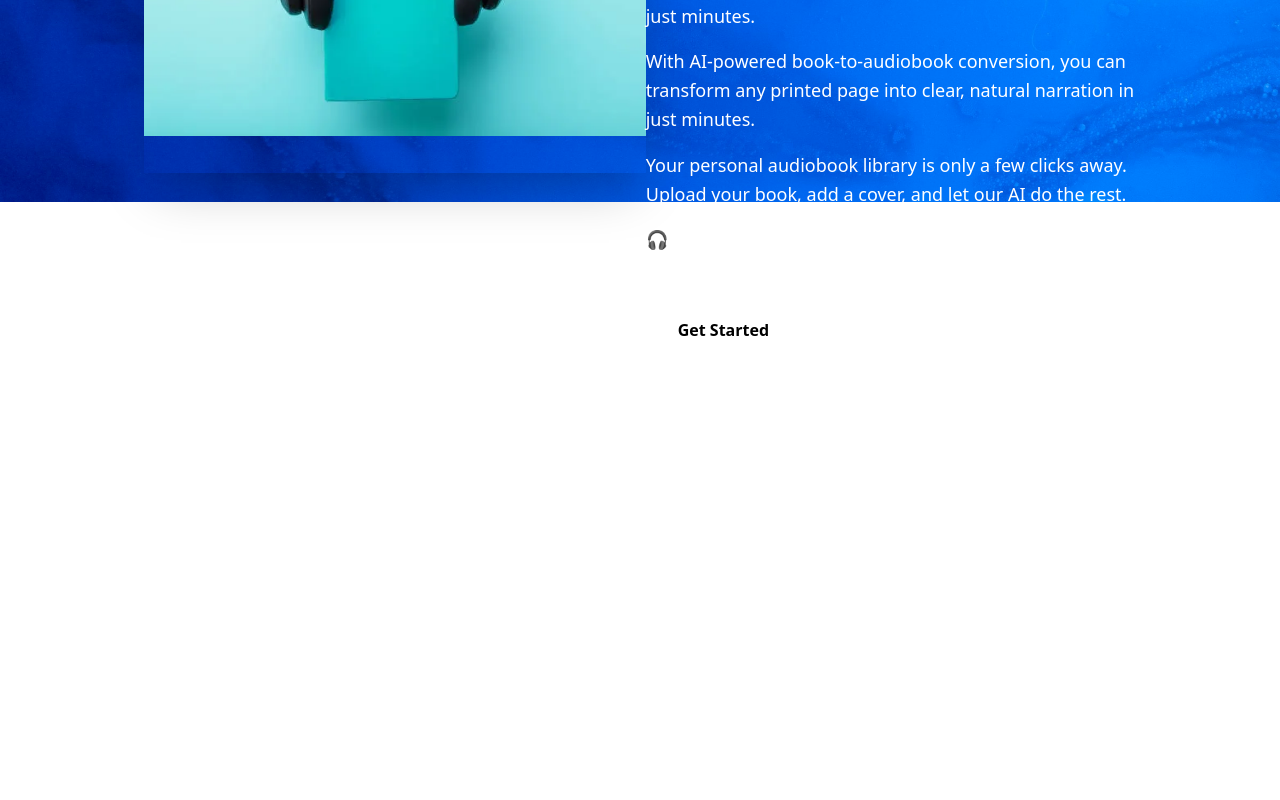
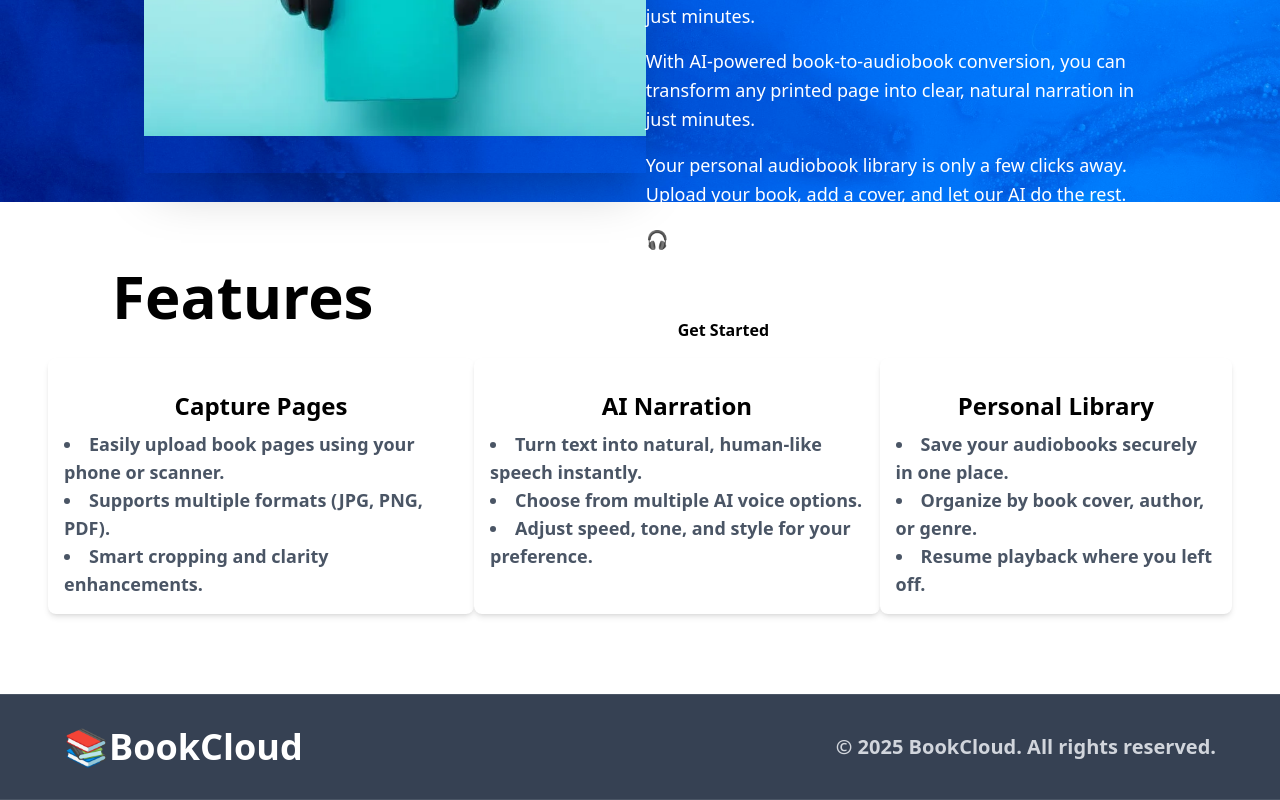
Before and after one commit to RushikeshPatil1502/BookCloud, a React (Vite) app: page / in a window 1280 px wide. Shown: the part 598-1398 px from the top of the page. Before the commit the page ends 948 px from the top, so only its background shows below. Built offline with nearby package versions, Linux system fonts and the light colour scheme.

Commit message:
Added Footer and Features section

```diff
--- /dev/null
+++ b/src/components/FeatureCards.jsx
@@ -0,0 +1,19 @@
+import React from 'react'
+
+function FeatureCards({title , icon , description}) {
+  return (
+    <div className='flex flex-col items-center hover:shadow-lg cursor-pointer bg-white p-4 rounded-lg shadow-md'>
+         <div className='text-3xl font-bold mb-4'>{icon}</div>
+         <h3 className='text-2xl font-bold mb-2'>{title}</h3>
+         <p className='text-lg font-semibold'>{
+            description.map((point , i) =>
+            <li className='text-gray-600' key={i}>
+               {point}
+            </li>
+            )
+            }</p>
+    </div>
+  )
+}
+
+export default FeatureCards
--- /dev/null
+++ b/src/components/Features.jsx
@@ -0,0 +1,52 @@
+import React from 'react'
+import FeatureCards from './FeatureCards'
+
+function Features() {
+     const features = [
+    {
+      title: "Capture Pages",
+      icon: "📷",
+      description: [
+        "Easily upload book pages using your phone or scanner.",
+        "Supports multiple formats (JPG, PNG, PDF).",
+        "Smart cropping and clarity enhancements."
+      ],
+    },
+    {
+      title: "AI Narration",
+      icon: "🤖",
+      description: [
+        "Turn text into natural, human-like speech instantly.",
+        "Choose from multiple AI voice options.",
+        "Adjust speed, tone, and style for your preference."
+      ],
+    },
+    {
+      title: "Personal Library",
+      icon: "🎧",
+      description: [
+        "Save your audiobooks securely in one place.",
+        "Organize by book cover, author, or genre.",
+        "Resume playback where you left off."
+      ],
+    }
+  ]
+
+  return (
+    <div className='flex flex-col justify-between gap-4 mt-4 px-12 py-12'>
+       <h1 className='text-6xl font-bold ml-16 mb-4'>Features</h1>
+
+       <div className='flex flex-row justify-around'>
+                {
+                features.map((feature , index) =>
+                <FeatureCards key={index}
+                title={feature.title}
+                description={feature.description} />
+                )
+            }
+        </div>
+    </div>
+  )
+}
+
+export default Features
--- /dev/null
+++ b/src/components/Footer.jsx
@@ -0,0 +1,12 @@
+import React from 'react'
+
+function Footer() {
+  return (
+    <div className='flex items-center text-center justify-between bg-gray-700 text-white mt-8 w-full px-16 py-8 border-y border-gray-600'>
+       <h1 className='text-4xl font-bold'>📚BookCloud</h1>
+       <p className='text-xl font-semibold text-gray-300'> © {new Date().getFullYear()} BookCloud. All rights reserved.</p>
+    </div>
+  )
+}
+
+export default Footer
--- a/src/components/Main.jsx
+++ b/src/components/Hero.jsx
@@ -1,6 +1,6 @@
 import React from 'react'
 
-function Main() {
+function Hero() {
   return (
     <div className='flex justify-around items-center px-36'>
         <div className='w-[614px] h-[408px] shadow-2xl flex justify-center items-center'>
@@ -34,4 +34,4 @@ function Main() {
   )
 }
 
-export default Main
+export default Hero
--- /dev/null
+++ b/src/components/LandingHero.jsx
@@ -0,0 +1,21 @@
+import React from 'react'
+import Navbar from './Navbar'
+import Hero from './Hero'
+import Features from './Features'
+import Footer from './Footer'
+
+function LandingHero() {
+  return (
+    <>
+    <div className='flex flex-col w-screen h-screen bg-cover bg-center relative '
+         style={{backgroundImage: "url(/Images/toa-heftiba-i0p916iq-ew-unsplash.jpg)"}}>
+        <Navbar />
+        <Hero />
+    </div>
+    <Features />
+    <Footer />
+    </>
+  )
+}
+
+export default LandingHero
--- a/src/pages/LandingPage.jsx
+++ b/src/pages/LandingPage.jsx
@@ -1,13 +1,10 @@
 import React from 'react'
-import Navbar from '../components/Navbar'
-import Main from '../components/Main'
+import LandingHero from '../components/LandingHero'
 
 function LandingPage() {
   return (
-    <div className='flex flex-col w-screen h-screen bg-cover bg-center relative '
-         style={{backgroundImage: "url(/Images/toa-heftiba-i0p916iq-ew-unsplash.jpg)"}}>
-        <Navbar />
-        <Main />
+    <div>
+        <LandingHero />
     </div>
   )
 }
--- a/vite.config.js
+++ b/vite.config.js
@@ -4,6 +4,6 @@ import tailwindcss from '@tailwindcss/vite'
 
 
 // https://vite.dev/config/
-export default defineConfig({
+export default defineConfig(() => ({
   plugins: [react(),tailwindcss()],
-})
+}))
```
Also changed, not shown: package.json (+8 -5 lines), 1 other file (tests, documents, lock files or other folders).
